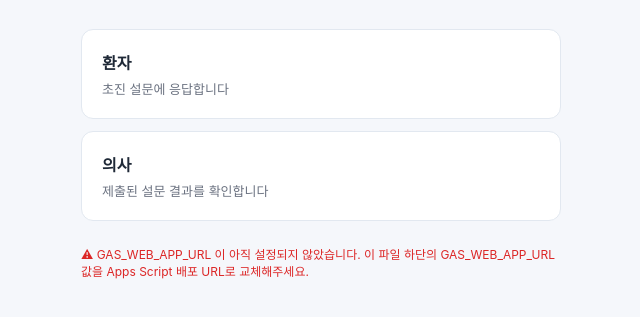
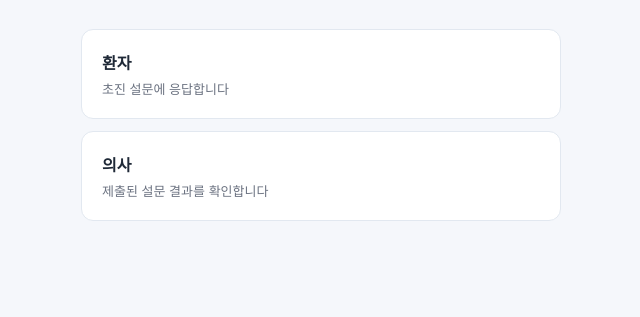
Before and after one commit to biblian1/ibd, a plain HTML site: page index.html in a window 1280 px wide. Shown: the part 121-438 px from the top of the page, without its empty margins (319-959 px from the left). Drawn offline with Linux system fonts and the light colour scheme.

Commit message:
Update index.html

```diff
--- a/index.html
+++ b/index.html
@@ -38,7 +38,7 @@
 <script>
   // Google Apps Script 웹 앱 배포 후 발급되는 URL로 교체하세요.
   // 예: https://script.google.com/macros/s/AKfycb.../exec
-  var GAS_WEB_APP_URL = 'PASTE_YOUR_DEPLOYMENT_URL_HERE';
+  var GAS_WEB_APP_URL = 'https://script.google.com/macros/s/AKfycbxSDpB46puqhBqUNXGWsxI-mn-CRETBB_kzMqK_jvOu6O6QedpQKildRVz0sSaRh3w_/exec';
 
   if (!GAS_WEB_APP_URL || GAS_WEB_APP_URL.indexOf('PASTE_YOUR') === 0) {
     document.getElementById('warn').style.display = 'block';
```
